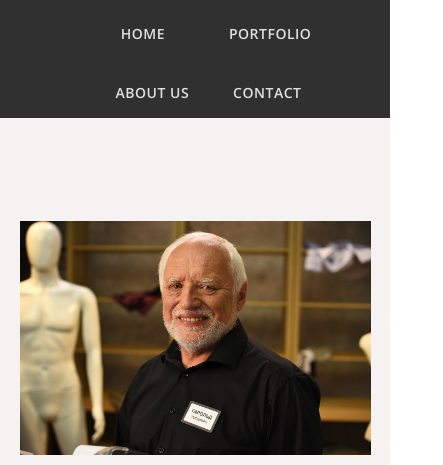
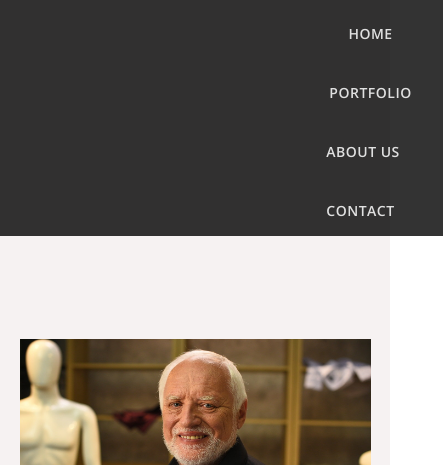
Before and after one commit to forcecore235/practiceA3-4, a plain HTML site: page index.html in a window 390 px wide. Shown: the top 465 px of the page, 443 px wide, since content can reach past the window. Drawn offline with nearby package versions, Linux system fonts and the light colour scheme.

Commit message:
css
nav-menu margin, subscribe-wrapper padding

```diff
--- a/css/style.css
+++ b/css/style.css
@@ -50,9 +50,11 @@ a {
 }
 
 header {
-	background-color: rgba(0, 0, 0, 0.8);
-	max-width: 1249px;
+	/* background-color: rgba(0, 0, 0, 0.8);
+	max-width: 1249px; */
 	margin: 0 auto;
+	display: flex;
+	justify-content: center;
 }
 
 .background {
@@ -62,16 +64,20 @@ header {
 /*Navigation menu*/
 
 .menu-wrapper {
+	margin-top: 10px;
+	background-color: rgba(0, 0, 0, 0.8);
+	width: 1249px;
 	display: flex;
 	flex-wrap: wrap;
 	align-items: center;
 	justify-content: center;
-	margin-left: -104px;
+	/* margin-left: -104px; */
 }
 
 .nav-wrapper {
 	max-width: 1249px;
 	margin: 0 auto;
+	margin-left: 309px;
 	display: flex;
 	justify-content: center;
 	align-items: center;
@@ -1044,6 +1050,11 @@ footer {
 		margin-right: auto;
 	}
 
+	.subscribe-wrapper {
+		padding-left: 10px;
+		padding-right: 10px;
+	}
+
 	.team-images {
 		flex-direction: column;
 	}
```
